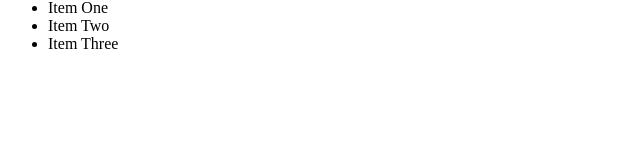
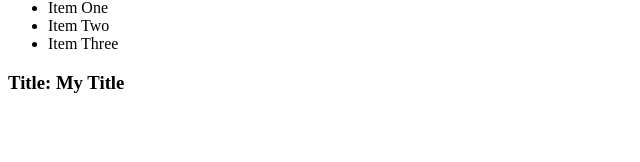
Before and after one commit to manumit-mukund/angular_repository, an Angular app in the folder myangularprojects/hello-world/: page / in a window 1280 px wide. Shown: the part 128-290 px from the top of the page, without its empty margins (0-640 px from the left). Built offline with nearby package versions, Linux system fonts and the light colour scheme.

Commit message:
Commit changes...

```diff
--- a/myangularprojects/hello-world/src/app/app.component.html
+++ b/myangularprojects/hello-world/src/app/app.component.html
@@ -10,3 +10,5 @@
 
   </li>
 </ul>
+
+<h3>Title: {{title}}</h3>
--- a/myangularprojects/hello-world/src/app/app.component.ts
+++ b/myangularprojects/hello-world/src/app/app.component.ts
@@ -25,7 +25,7 @@ export interface Item {
 
 export class AppComponent {
 
-  title = 'hello-world';
+  title = 'My Title';
 
   items: Item[] = [
 
```
